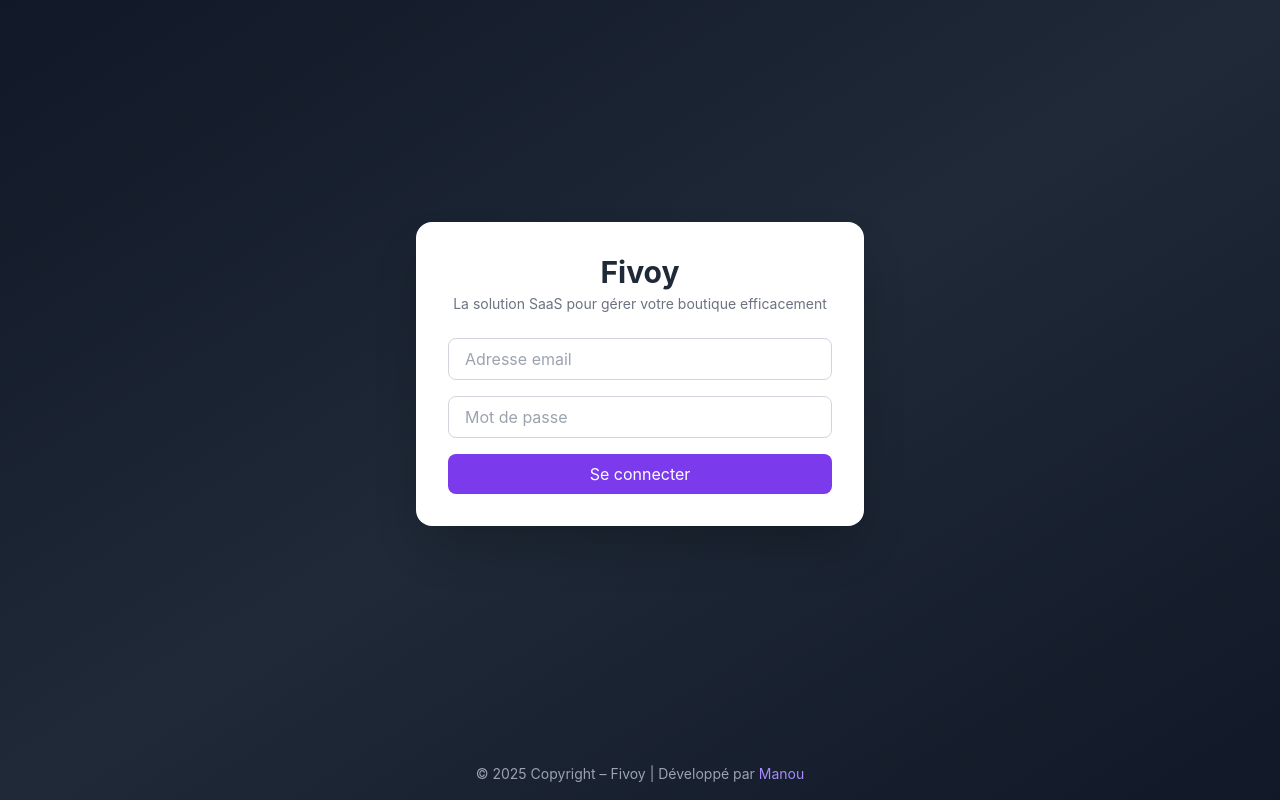
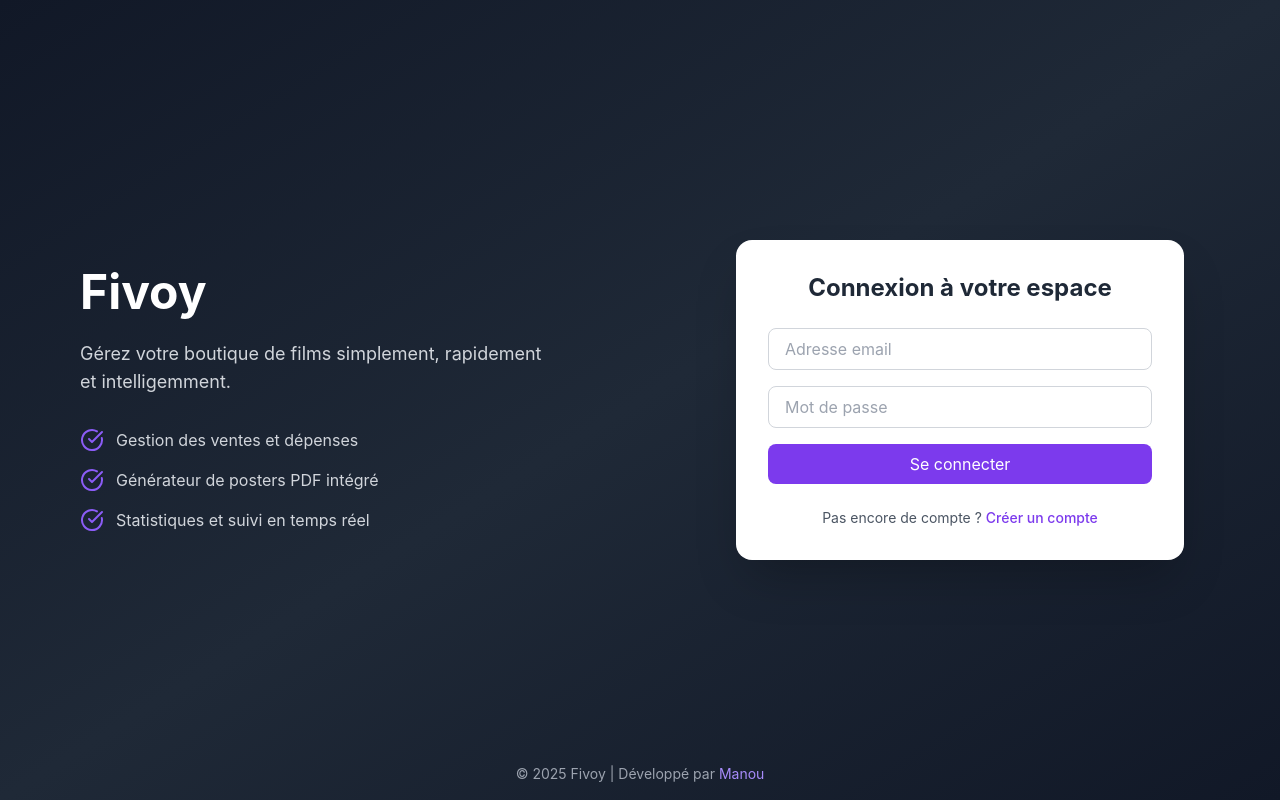
Before and after one commit to manohisoa-dev/fivoy-apps, a React (Create React App) app: page /login in a window 1280 px wide. Built offline with nearby package versions, Linux system fonts and the light colour scheme.

Commit message:
- Amélioration de design du page de connexion pour passer d'un simple outil à un saas crédible ✅ Login premium avec design marketing
✅ Section branding forte

✅ Animation douce

```diff
--- a/src/index.css
+++ b/src/index.css
@@ -15,3 +15,12 @@ code {
   font-family: source-code-pro, Menlo, Monaco, Consolas, 'Courier New',
     monospace;
 }
+
+@keyframes fadeIn {
+  from { opacity: 0; transform: translateY(10px); }
+  to { opacity: 1; transform: translateY(0); }
+}
+
+.animate-fadeIn {
+  animation: fadeIn 0.6s ease-out;
+}
--- a/src/pages/LoginPage.jsx
+++ b/src/pages/LoginPage.jsx
@@ -1,8 +1,8 @@
 import { useState, useContext } from "react";
 import { AuthContext } from "../context/AuthContext";
-import { useNavigate } from "react-router-dom";
+import { useNavigate, Link } from "react-router-dom";
 import Swal from "sweetalert2";
-import { Loader2 } from "lucide-react";
+import { Loader2, CheckCircle } from "lucide-react";
 
 function LoginPage() {
   const navigate = useNavigate();
@@ -19,10 +19,10 @@ function LoginPage() {
     try {
       await login(email, password);
       navigate("/");
-    } catch (err) {
+    } catch {
       Swal.fire({
-        title: "Erreur de connexion",
-        text: "Veuillez vérifier vos identifiants.",
+        title: "Connexion échouée",
+        text: "Vérifiez vos identifiants.",
         icon: "error",
         confirmButtonColor: "#dc2626",
       });
@@ -32,21 +32,41 @@ function LoginPage() {
   };
 
   return (
-    <div className="min-h-screen flex flex-col justify-between bg-gradient-to-br from-gray-900 via-gray-800 to-gray-900">
+    <div className="min-h-screen flex bg-gradient-to-br from-gray-900 via-gray-800 to-gray-900">
 
-      {/* Center content */}
-      <div className="flex flex-1 items-center justify-center px-4">
-        <div className="w-full max-w-md bg-white rounded-2xl shadow-2xl p-8">
+      {/* LEFT SIDE BRANDING */}
+      <div className="hidden lg:flex flex-col justify-center w-1/2 px-20 text-white">
+        <h1 className="text-5xl font-bold mb-6">
+          Fivoy
+        </h1>
 
-          {/* Logo / Branding */}
-          <div className="text-center mb-6">
-            <h1 className="text-3xl font-bold text-gray-800">
-              Fivoy
-            </h1>
-            <p className="text-sm text-gray-500 mt-1">
-              La solution SaaS pour gérer votre boutique efficacement
-            </p>
+        <p className="text-lg text-gray-300 mb-8">
+          Gérez votre boutique de films simplement, rapidement et intelligemment.
+        </p>
+
+        <div className="space-y-4 text-gray-300">
+          <div className="flex items-center gap-3">
+            <CheckCircle className="text-violet-500" />
+            <span>Gestion des ventes et dépenses</span>
           </div>
+          <div className="flex items-center gap-3">
+            <CheckCircle className="text-violet-500" />
+            <span>Générateur de posters PDF intégré</span>
+          </div>
+          <div className="flex items-center gap-3">
+            <CheckCircle className="text-violet-500" />
+            <span>Statistiques et suivi en temps réel</span>
+          </div>
+        </div>
+      </div>
+
+      {/* RIGHT SIDE LOGIN */}
+      <div className="flex flex-1 items-center justify-center px-6">
+        <div className="w-full max-w-md bg-white rounded-2xl shadow-2xl p-8 animate-fadeIn">
+
+          <h2 className="text-2xl font-bold text-gray-800 mb-6 text-center">
+            Connexion à votre espace
+          </h2>
 
           <form onSubmit={handleSubmit} className="space-y-4">
 
@@ -71,7 +91,7 @@ function LoginPage() {
             <button
               type="submit"
               disabled={loading}
-              className="w-full bg-violet-600 hover:bg-violet-700 text-white py-2 rounded-lg flex items-center justify-center transition-colors disabled:opacity-50"
+              className="w-full bg-violet-600 hover:bg-violet-700 text-white py-2 rounded-lg flex items-center justify-center transition disabled:opacity-50"
             >
               {loading ? (
                 <>
@@ -83,12 +103,22 @@ function LoginPage() {
               )}
             </button>
           </form>
+
+          <div className="mt-6 text-center text-sm text-gray-600">
+            Pas encore de compte ?{" "}
+            <Link
+              to="/register"
+              className="text-violet-600 hover:underline font-medium"
+            >
+              Créer un compte
+            </Link>
+          </div>
         </div>
       </div>
 
-      {/* Footer global */}
-      <footer className="text-center text-gray-400 text-sm py-4">
-        © {new Date().getFullYear()} Copyright – Fivoy | Développé par{" "}
+      {/* FOOTER */}
+      <footer className="absolute bottom-4 w-full text-center text-gray-400 text-sm">
+        © {new Date().getFullYear()} Fivoy | Développé par{" "}
         <a
           href="https://ton-site.com"
           target="_blank"
```
